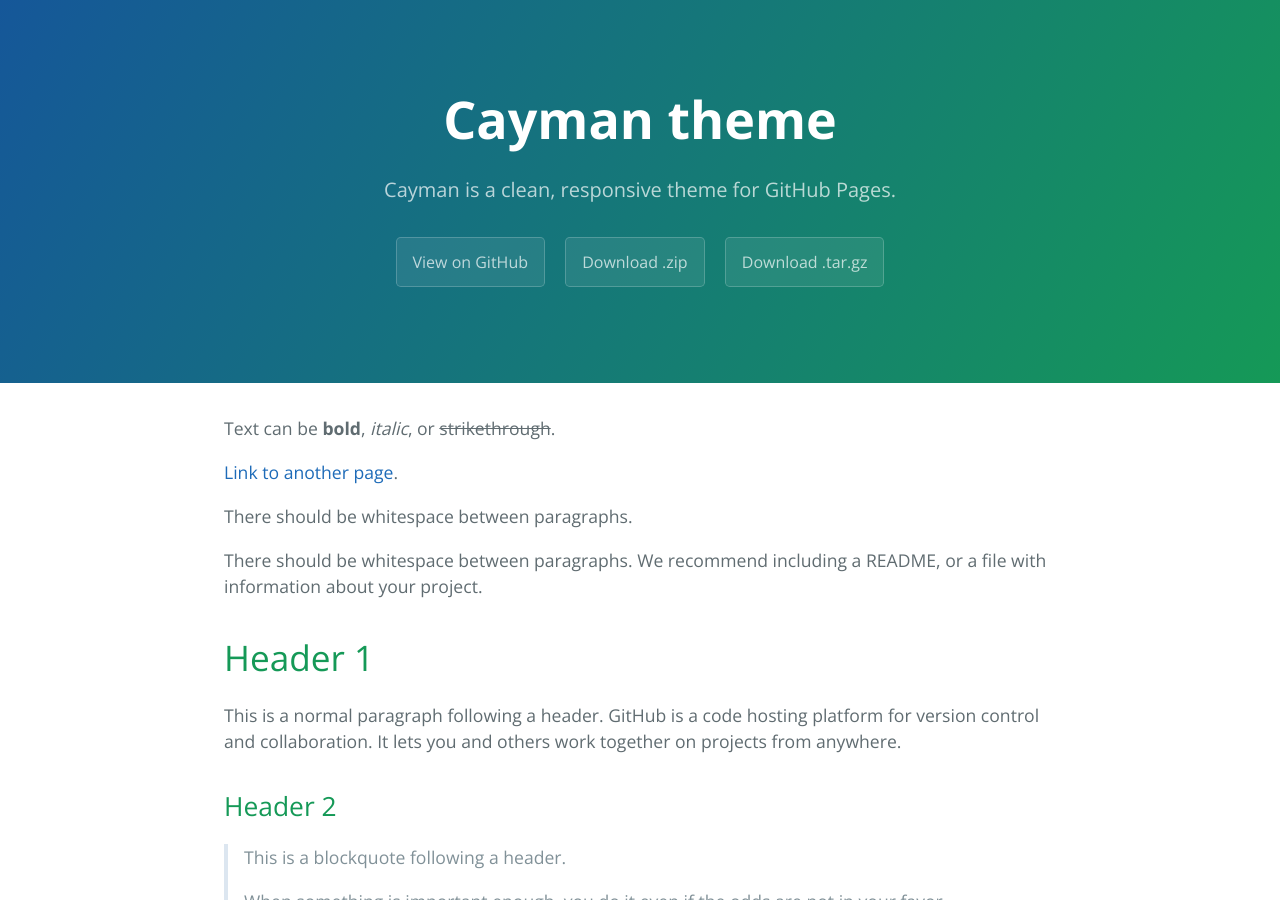
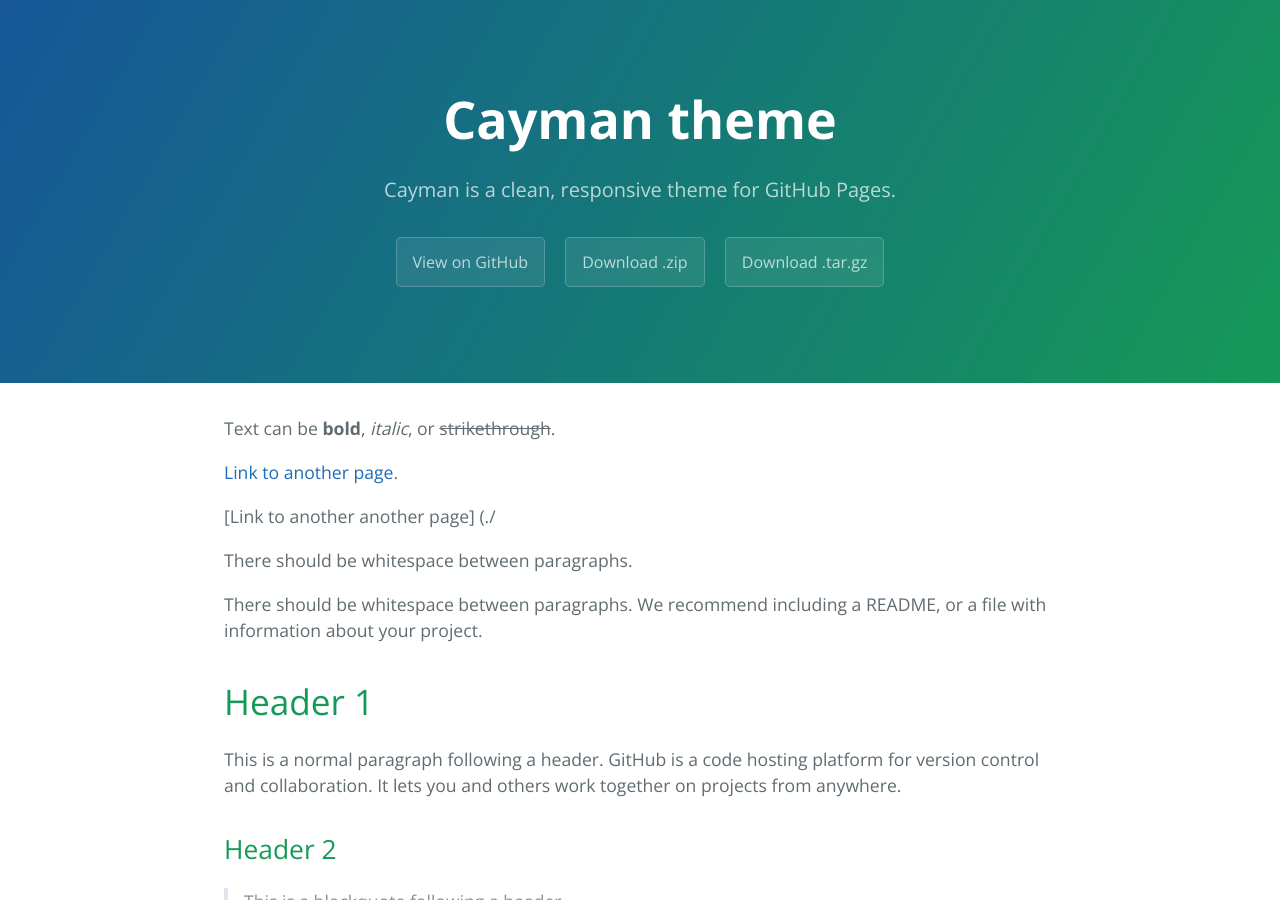
Before and after one commit to HarryGeorge28/AF103, a Jekyll site: the page built from index.md, in a window 1280 px wide and 900 px high. Built offline with Jekyll 4.4.1, drawn with Linux system fonts in a browser that asks for light colours.

Commit message:
Update index.md

```diff
--- a/index.md
+++ b/index.md
@@ -5,6 +5,8 @@ layout: default
 Text can be **bold**, _italic_, or ~~strikethrough~~.
 
 [Link to another page](./news.html).
+
+[Link to another another page] (./
 
 There should be whitespace between paragraphs.
 
```
